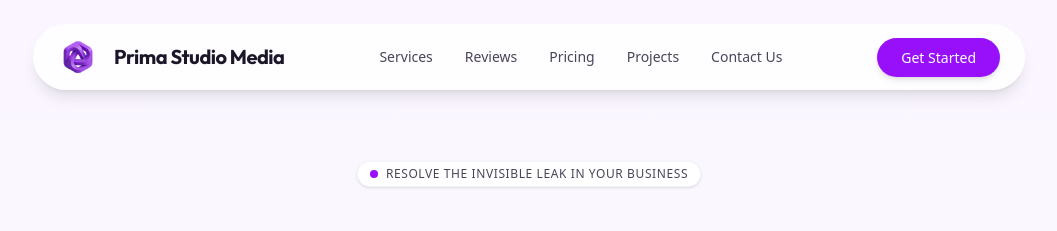
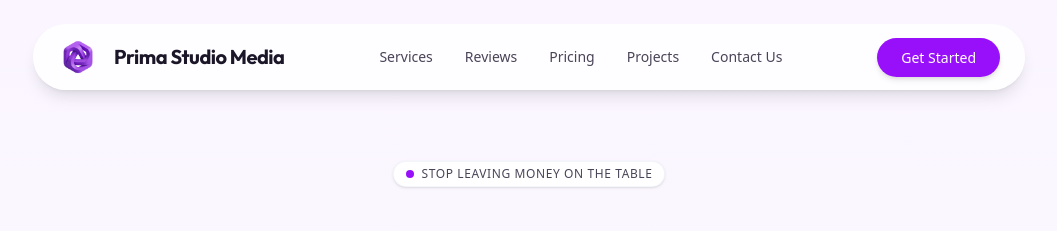
Before and after one commit to JodieFlacko/Shadow-Operator-Page, a Next.js app: page / in a window 1280 px wide. Shown: the top 231 px of the page, without its empty margins (111-1168 px from the left). Built offline with nearby package versions, Linux system fonts and the light colour scheme.

Commit message:
docs: update info

```diff
--- a/components/Footer.tsx
+++ b/components/Footer.tsx
@@ -4,9 +4,9 @@ import { Box, Twitter, Instagram, Facebook, Globe } from "lucide-react";
 
 const socialLinks = [
     { icon: Twitter, href: "#", label: "Twitter" },
-    { icon: Instagram, href: "#", label: "Instagram" },
+    { icon: Instagram, href: "https://www.instagram.com/primastudiomedia/", label: "Instagram" },
     { icon: Facebook, href: "#", label: "Facebook" },
-    { icon: Globe, href: "#", label: "Website" },
+    { icon: Globe, href: "https://www.prima-studio-agency.com/", label: "Website" },
 ];
 
 const navLinks = [
--- a/components/Hero.tsx
+++ b/components/Hero.tsx
@@ -23,7 +23,7 @@ export default function Hero() {
                             <span className="animate-ping absolute inline-flex h-full w-full rounded-full bg-purple-600 opacity-75"></span>
                             <span className="relative inline-flex rounded-full h-2 w-2 bg-purple-600"></span>
                         </span>
-                        <span className="text-xs font-medium text-muted uppercase tracking-wider">Resolve The Invisible Leak in Your Business</span>
+                        <span className="text-xs font-medium text-muted uppercase tracking-wider">Stop Leaving Money on the Table</span>
                     </div>
                 </FadeIn>
 
```
